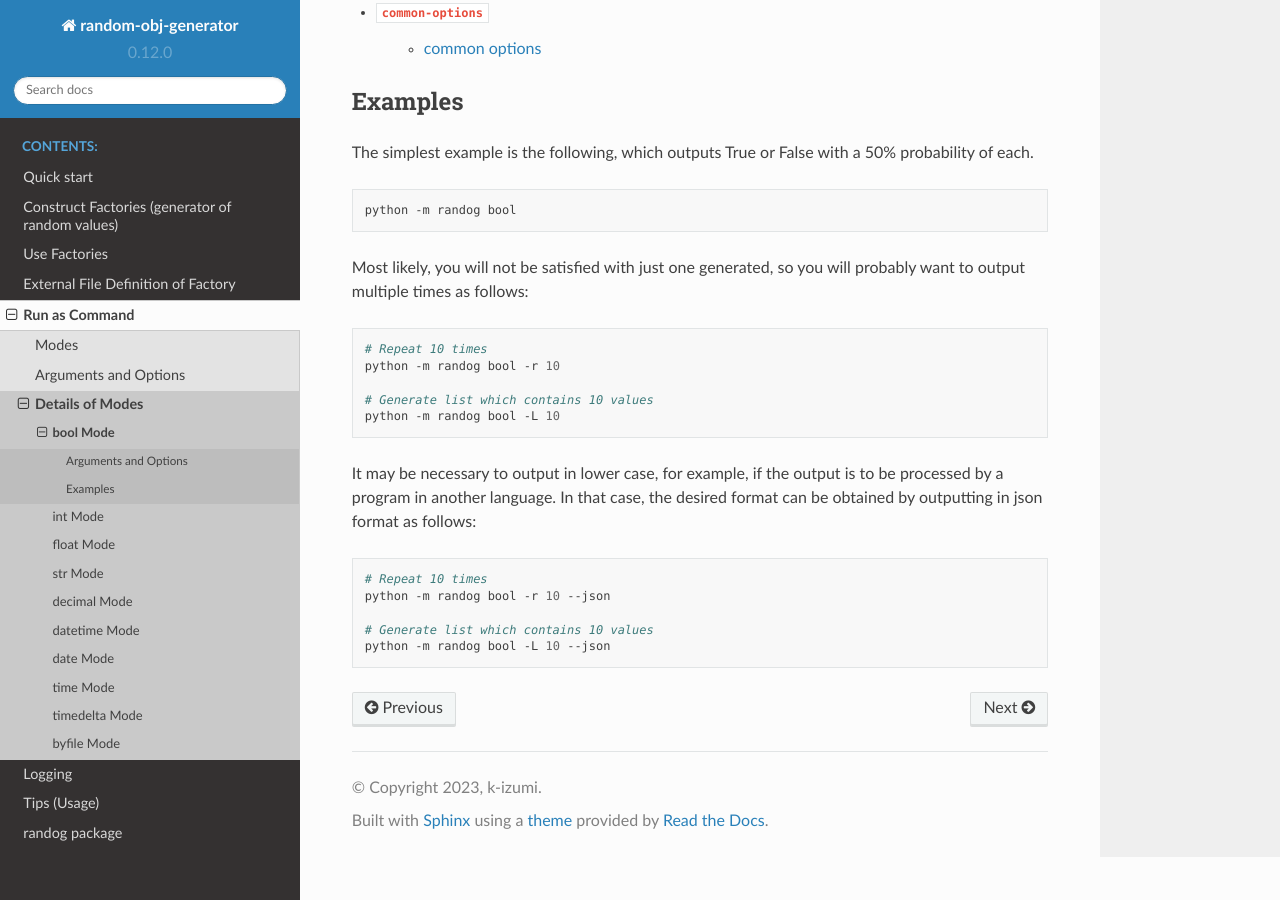
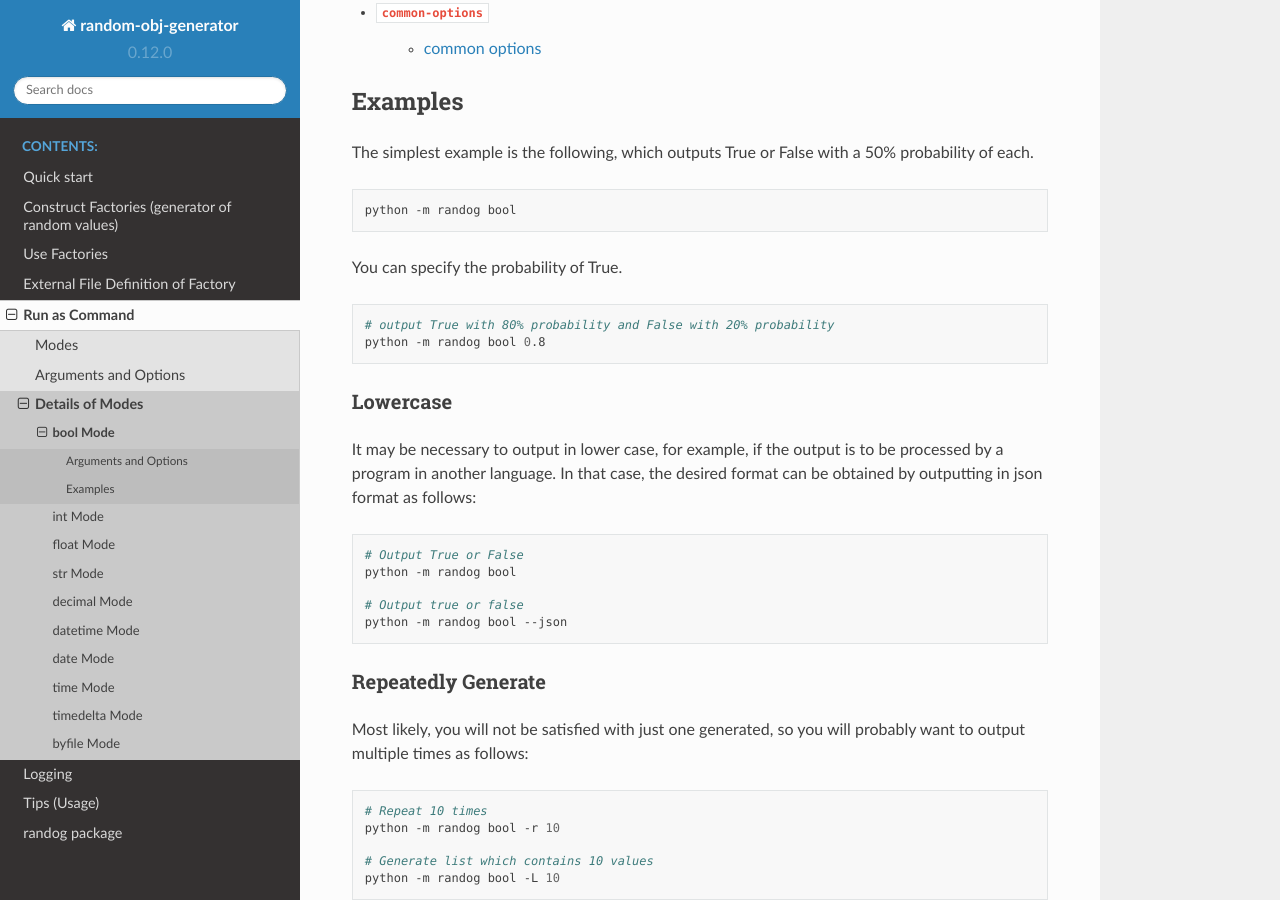
Before and after one commit to unaguna/random-obj-generator, a Sphinx documentation site: the page built from sphinx/source/doc.as_command.bool.rst, in a window 1280 px wide and 900 px high, scrolled down 416 px. Built offline with Sphinx 7.4.7 and the Read the Docs theme 2.0.0, drawn with Linux system fonts in a browser that asks for light colours.

Commit message:
📝 doc.as_command.bool

```diff
--- a/sphinx/source/doc.as_command.bool.rst
+++ b/sphinx/source/doc.as_command.bool.rst
@@ -27,6 +27,29 @@ The simplest example is the following, which outputs True or False with a 50% pr
 
     python -m randog bool
 
+You can specify the probability of True.
+
+.. code-block:: shell
+
+    # output True with 80% probability and False with 20% probability
+    python -m randog bool 0.8
+
+Lowercase
+~~~~~~~~~
+
+It may be necessary to output in lower case, for example, if the output is to be processed by a program in another language. In that case, the desired format can be obtained by outputting in json format as follows:
+
+.. code-block:: shell
+
+    # Output True or False
+    python -m randog bool
+
+    # Output true or false
+    python -m randog bool --json
+
+Repeatedly Generate
+~~~~~~~~~~~~~~~~~~~
+
 Most likely, you will not be satisfied with just one generated, so you will probably want to output multiple times as follows:
 
 .. code-block:: shell
@@ -36,13 +59,3 @@ Most likely, you will not be satisfied with just one generated, so you will prob
 
     # Generate list which contains 10 values
     python -m randog bool -L 10
-
-It may be necessary to output in lower case, for example, if the output is to be processed by a program in another language. In that case, the desired format can be obtained by outputting in json format as follows:
-
-.. code-block:: shell
-
-    # Repeat 10 times
-    python -m randog bool -r 10 --json
-
-    # Generate list which contains 10 values
-    python -m randog bool -L 10 --json
```
Also changed, not shown: 1 other file.
